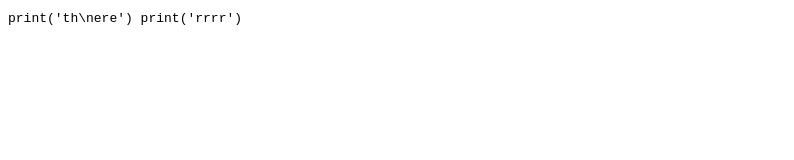
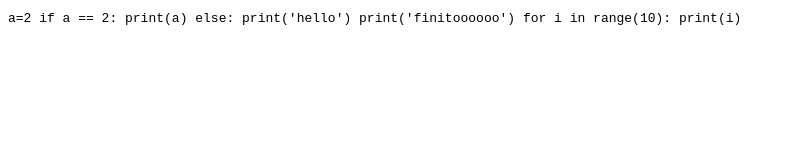
Before and after one commit to timo0135/SAE2.03, a plain HTML site: page serveur/www/ind.html in a window 1280 px wide. Shown: the whole page, without its empty margins (0-794 px from the left). Drawn offline with Linux system fonts and the light colour scheme.

Commit message:
Lecteur code OK Image OK OKKKK

```diff
--- a/serveur/www/ind.html
+++ b/serveur/www/ind.html
@@ -3,9 +3,21 @@
 <head>
 	<meta charset="UTF-8">
 	<title>Title</title>
+	<style>
+		code {
+			white-space: nowrap;
+		}
+	</style>
 </head>
 <body>
-<code interpreteur="D:\Python3.11\python.exe">print('th\nere')
-print('rrrr')</code>
+<code interpreteur="D:\Python3.11\python.exe">a=2
+if a == 2:
+	print(a)
+else:
+	print('hello')
+print('finitoooooo')
+for i in range(10):
+	print(i)
+</code>
 </body>
 </html>
```
Also changed, not shown: 1 other file.
